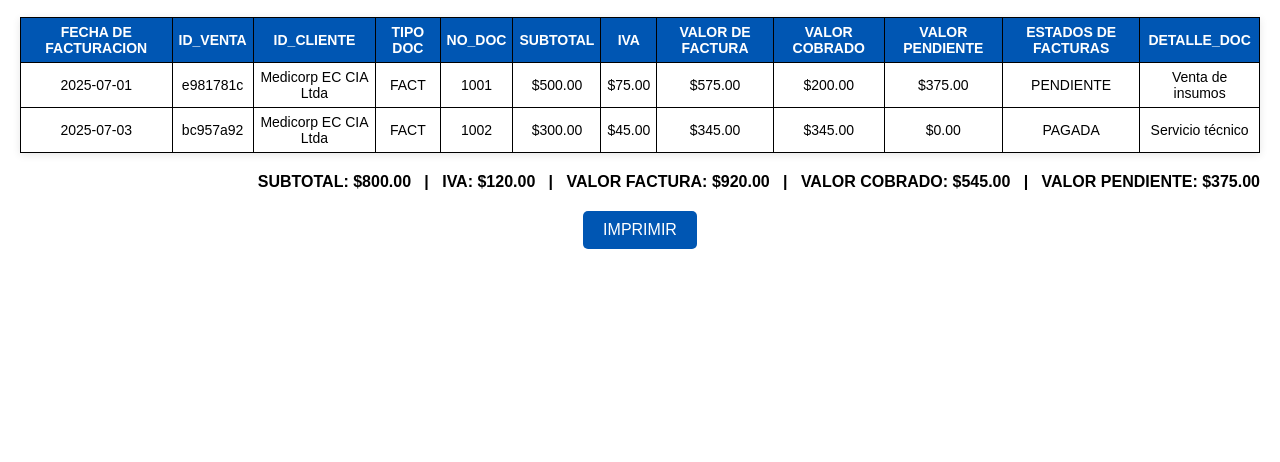
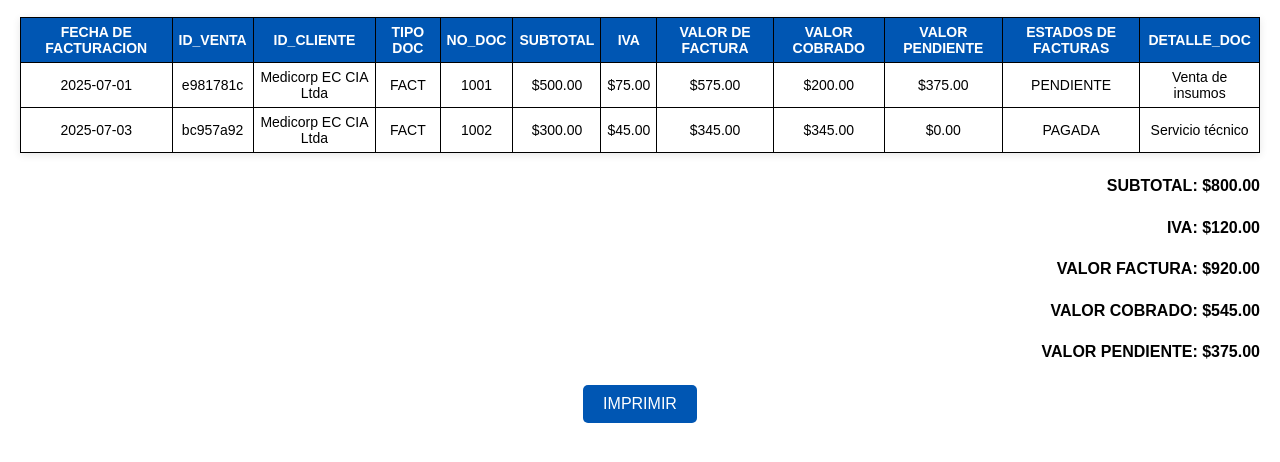
Before and after one commit to ISACOSDP/RESUMEN_VENTAS_AIB, a plain HTML site: page docs/index.html in a window 1280 px wide. Shown: the part 126-588 px from the top of the page. Drawn offline with Linux system fonts and the light colour scheme.

Commit message:
Update index.html

```diff
--- a/docs/index.html
+++ b/docs/index.html
@@ -13,7 +13,7 @@ body { font-family: Arial, sans-serif; margin: 20px; background: #fff; }
 table { width: 100%; border-collapse: collapse; margin-top: 10px; box-shadow: 0 2px 8px rgba(0,0,0,0.1); }
 th, td { border: 1px solid #000; padding: 6px; text-align: center; font-size: 14px; }
 th { background-color: #0056b3; color: white; }
-.totales { font-size: 16px; font-weight: bold; text-align: right; margin-top: 20px; }
+.totales { font-size: 16px; font-weight: bold; text-align: right; margin-top: 20px; line-height: 1.6; }
 button { background-color: #0056b3; color: white; border: none; padding: 10px 20px; font-size: 16px; cursor: pointer; margin-top: 20px; border-radius: 5px; display: block; margin-left: auto; margin-right: auto; }
 button:hover { background-color: #003366; }
 </style>
@@ -92,11 +92,11 @@ ventas.forEach(v => {
 });
 
 document.getElementById("totales").innerHTML = `
-SUBTOTAL: $${subtotalAcum.toFixed(2)} &nbsp; | &nbsp;
-IVA: $${ivaAcum.toFixed(2)} &nbsp; | &nbsp;
-VALOR FACTURA: $${valorFacturaAcum.toFixed(2)} &nbsp; | &nbsp;
-VALOR COBRADO: $${valorCobradoAcum.toFixed(2)} &nbsp; | &nbsp;
-VALOR PENDIENTE: $${valorPendienteAcum.toFixed(2)}
+<p>SUBTOTAL: $${subtotalAcum.toFixed(2)}</p>
+<p>IVA: $${ivaAcum.toFixed(2)}</p>
+<p>VALOR FACTURA: $${valorFacturaAcum.toFixed(2)}</p>
+<p>VALOR COBRADO: $${valorCobradoAcum.toFixed(2)}</p>
+<p>VALOR PENDIENTE: $${valorPendienteAcum.toFixed(2)}</p>
 `;
 </script>
 </body>
```
